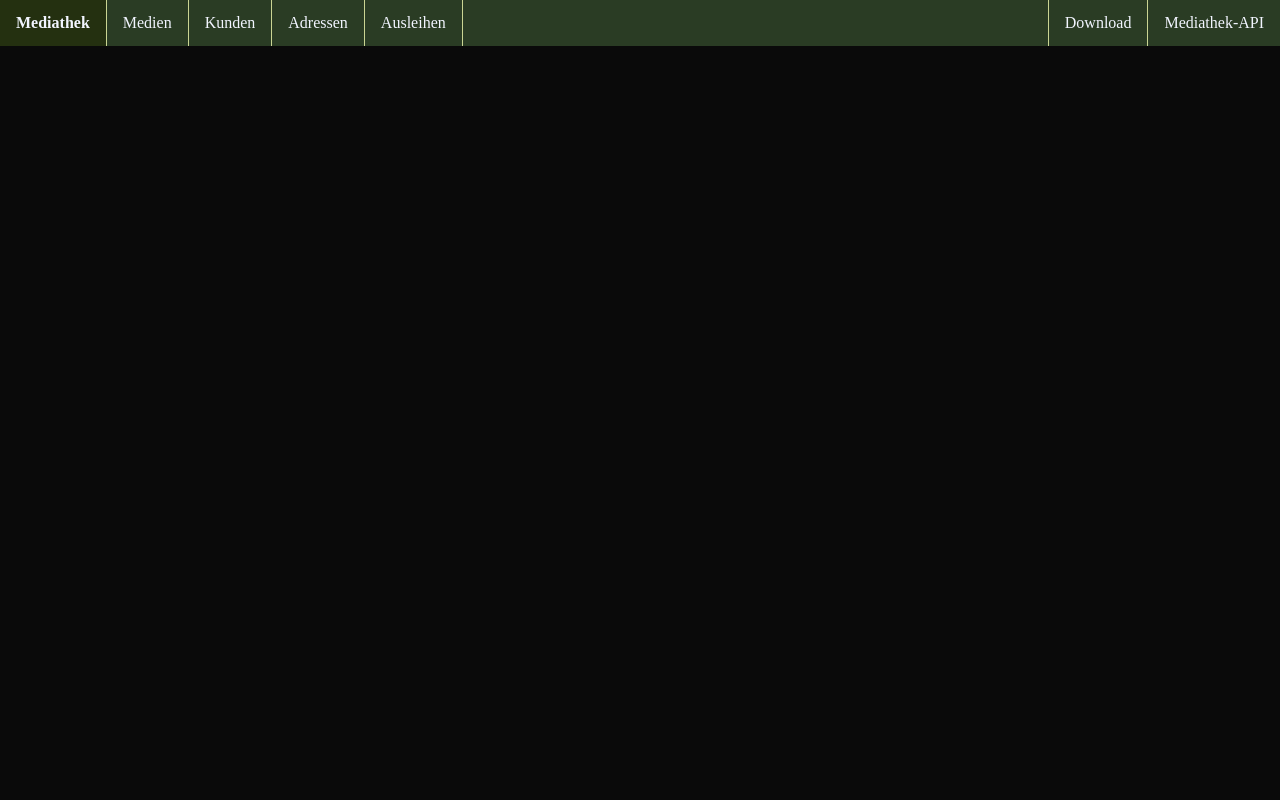
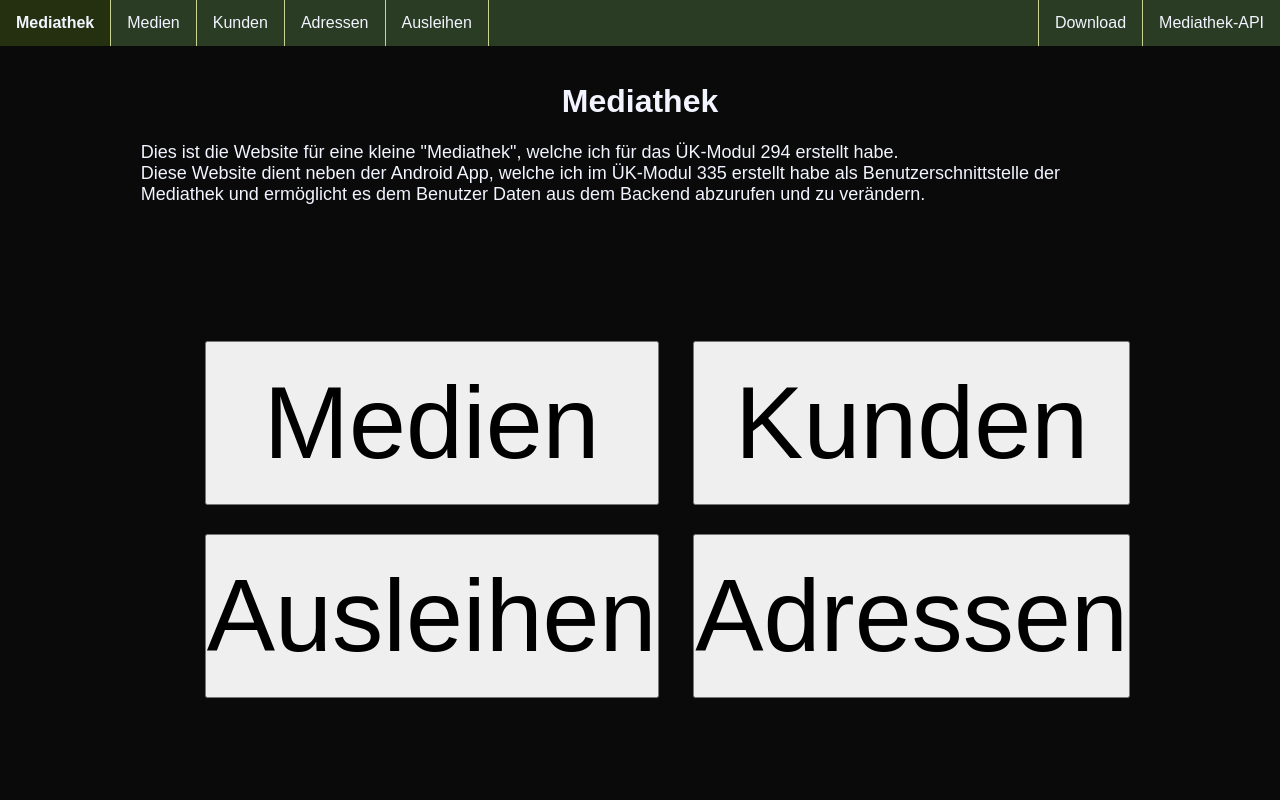
Before and after one commit to colllijo/Mediatheks-Website, a plain HTML site: page index.html in a window 1280 px wide. Drawn offline with Linux system fonts and the light colour scheme.

Commit message:
structur for main page

```diff
--- a/index.html
+++ b/index.html
@@ -25,7 +25,20 @@
             </nav>
         </header>
         <main>
-
+            <div class="page-info">
+                <h1>Mediathek</h1>
+                <p>
+                    Dies ist die Website für eine kleine "Mediathek", welche ich für das ÜK-Modul 294 erstellt habe.<br/>
+                    Diese Website dient neben der Android App, welche ich im ÜK-Modul 335 erstellt habe als Benutzerschnittstelle
+                    der Mediathek und ermöglicht es dem Benutzer Daten aus dem Backend abzurufen und zu verändern.<br/>
+                </p>
+            </div>
+            <div class="resource-navigation">
+                <a href="medium.html"><button>Medien</button></a>
+                <a href="customer.html"><button>Kunden</button></a>
+                <a href="borrow.html"><button>Ausleihen</button></a>
+                <a href="address.html"><button>Adressen</button></a>
+            </div>
         </main>
         <footer>
 
--- /dev/null
+++ b/resources/css/colors.css
@@ -0,0 +1,10 @@
+:root {
+    --color-black: #0A0A0A;
+    --color-white: #F2F5FF;
+    --color-apple-green: #87A330;
+    --color-pakistan-green: #243010;
+    --color-yellow-green: #A1C349;
+    --color-sage: #CAD593;
+    --color-cal-poly-green: #2A3C24;
+    --color-highlight: #4A7C44;
+}
--- a/resources/css/index.css
+++ b/resources/css/index.css
@@ -0,0 +1,48 @@
+@import "colors.css";
+
+main {
+    display: grid;
+    grid-template-rows: auto 1fr;
+}
+
+/* Style Main Text */
+.page-info {
+    width: 100%;
+    margin: 0;
+
+    box-sizing: border-box;
+    padding: 16px;
+}
+
+.page-info h1 {
+    text-align: center;
+}
+
+.page-info p {
+    font-size: large;
+    padding: 0 10%;
+}
+
+/* Resource Buttons */
+.resource-navigation {
+    display: grid;
+    grid-template-columns: 1fr 1fr;
+    grid-template-rows: 1fr 1fr;
+    column-gap: 4%;
+    row-gap: 8%;
+    width: 100%;
+    height: 100%;
+
+    box-sizing: border-box;
+    padding: 8% 16%;
+}
+
+.resource-navigation button {
+    width: 100%;
+    height: 100%;
+    margin: 0;
+    padding: 0;
+
+    font-size: 640%;
+    /* background-color: var(--color-apple-green); */
+}
--- a/resources/css/styles.css
+++ b/resources/css/styles.css
@@ -1,13 +1,4 @@
-:root {
-    --color-black: #0A0A0A;
-    --color-white: #F2F5FF;
-    --color-apple-green: #87A330;
-    --color-pakistan-green: #243010;
-    --color-yellow-green: #A1C349;
-    --color-sage: #CAD593;
-    --color-cal-poly-green: #2A3C24;
-    --color-highlight: #4A7C44;
-}
+@import "colors.css";
 
 html, body {
     width: 100%;
@@ -15,7 +6,15 @@ html, body {
     margin: 0;
     padding: 0;
 
+    box-sizing: border-box;
+
     background-color: var(--color-black);
+    font-family: Arial, Helvetica, sans-serif;
+}
+
+body {
+    display: grid;
+    grid-template-rows: auto 1fr auto;
 }
 
 /* Page Navigation */
@@ -64,3 +63,13 @@ nav ul li a:hover {
 nav ul li .active {
     background-color: var(--color-highlight);
 }
+
+/* Main Page Content */
+main {
+    color: var(--color-white);
+}
+
+/* Page Footer */
+footer {
+    background-color: gray;
+}
```
